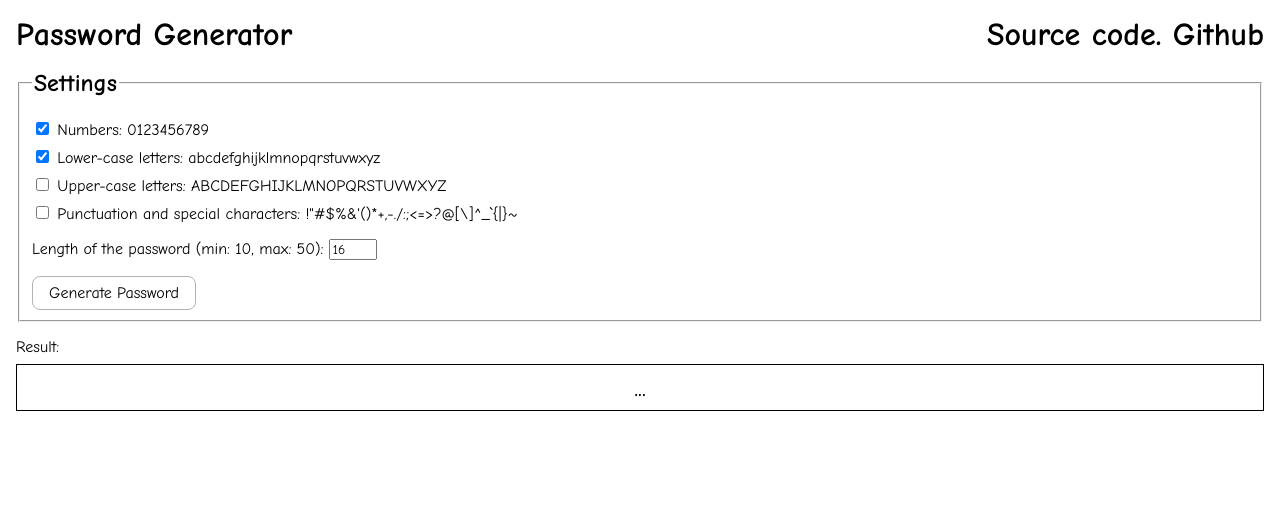
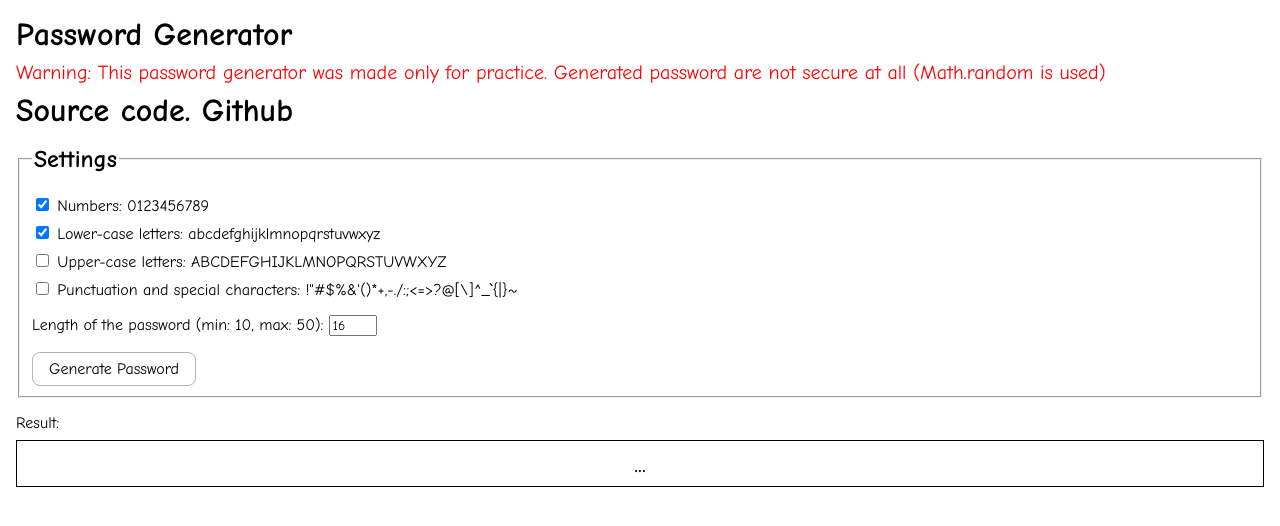
Before and after one commit to rainbowfieldholograph/password-generator, a website built with Vite: page index.html in a window 1280 px wide. Built offline with nearby package versions, Linux system fonts and the light colour scheme.

Commit message:
add security alert

```diff
--- a/index.html
+++ b/index.html
@@ -12,6 +12,7 @@
     <div class="container">
       <header class="header-flex">
         <h1 class="header-title">Password Generator</h1>
+        <p role="alert" class="header-warning">Warning: This password generator was made only for practice. Generated password are not secure at all (Math.random is used)</p>
         <a
           href="https://github.com/rainbowfieldholograph/password-generator"
           target="_blank"
--- a/styles/index.css
+++ b/styles/index.css
@@ -22,6 +22,11 @@
 
 .header-title {
   text-align: center;
+}
+
+.header-warning {
+  font-size: 1.25rem;
+  color: hsl(0, 100%, 50%);
 }
 
 .margin-bottom {
```
